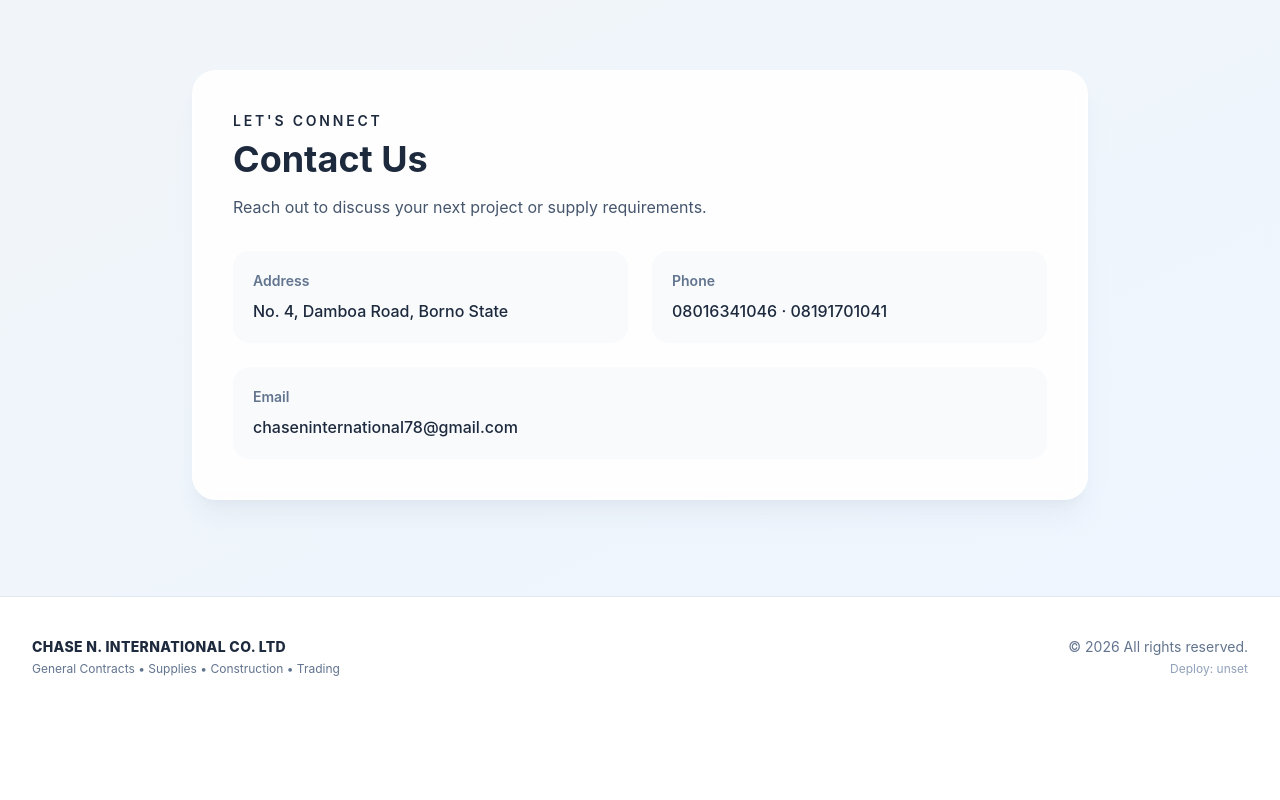
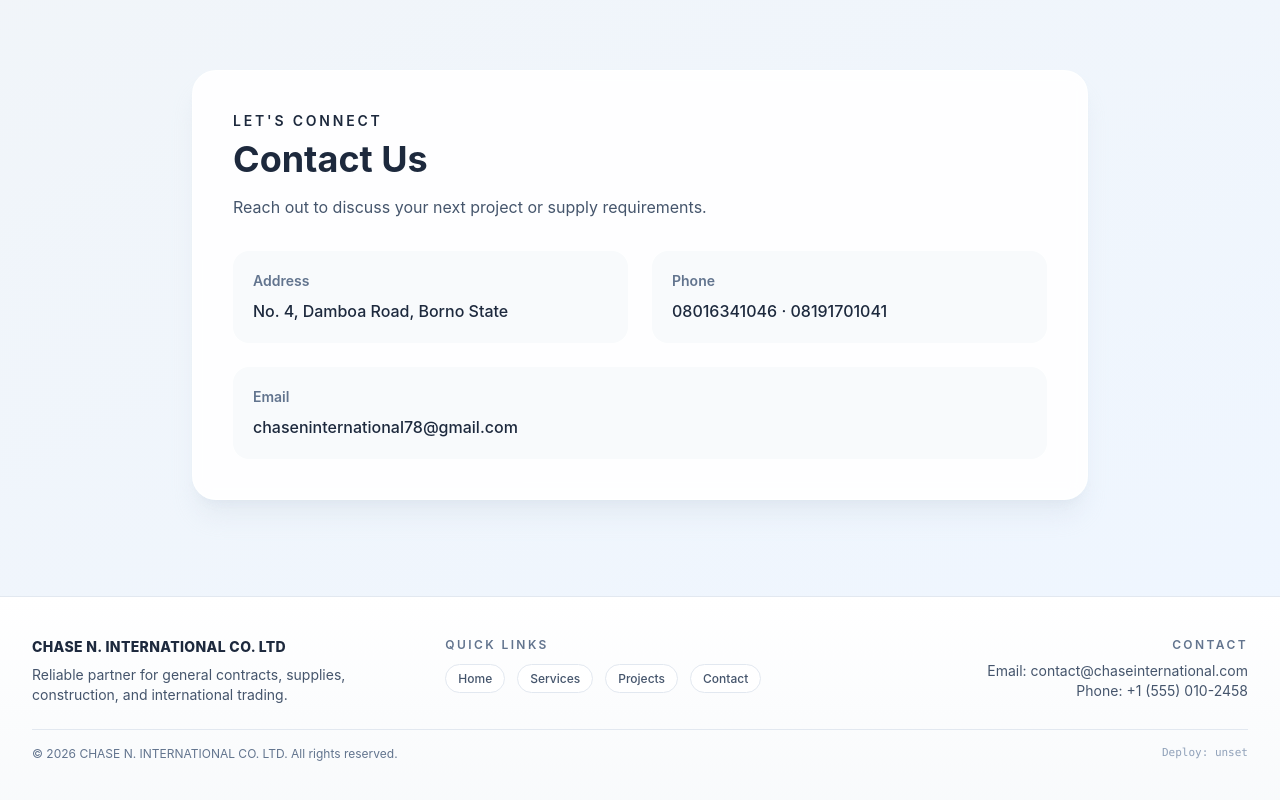
Before and after one commit to photon-e/chase-international, a Next.js app: page / in a window 1280 px wide. Shown: the part 2719-3519 px from the top of the page. Before the commit the page ends 3436 px from the top, so only its background shows below. Built offline with nearby package versions, Linux system fonts and the light colour scheme; no server answers.

Commit message:
Improve footer layout and content

```diff
--- a/components/Footer.js
+++ b/components/Footer.js
@@ -4,17 +4,51 @@ const deploymentId =
   process.env.NEXT_PUBLIC_DEPLOYMENT_ID ||
   'local';
 
+const footerLinks = [
+  { label: 'Home', href: '#top' },
+  { label: 'Services', href: '#services' },
+  { label: 'Projects', href: '#projects' },
+  { label: 'Contact', href: '#contact' },
+];
+
 export default function Footer() {
   return (
-    <footer className="border-t border-slate-200 bg-white py-10">
-      <div className="section-container flex flex-col items-center justify-between gap-3 text-center sm:flex-row sm:text-left">
-        <div>
-          <p className="text-sm font-extrabold tracking-wide text-secondary">CHASE N. INTERNATIONAL CO. LTD</p>
-          <p className="mt-1 text-xs text-slate-500">General Contracts • Supplies • Construction • Trading</p>
+    <footer className="border-t border-slate-200 bg-gradient-to-b from-white to-slate-50 py-10">
+      <div className="section-container space-y-6">
+        <div className="grid gap-6 text-center sm:grid-cols-2 sm:text-left lg:grid-cols-3">
+          <div>
+            <p className="text-sm font-extrabold tracking-wide text-secondary">CHASE N. INTERNATIONAL CO. LTD</p>
+            <p className="mt-2 max-w-md text-sm text-slate-600">
+              Reliable partner for general contracts, supplies, construction, and international trading.
+            </p>
+          </div>
+
+          <div>
+            <p className="text-xs font-semibold uppercase tracking-[0.2em] text-slate-500">Quick Links</p>
+            <ul className="mt-3 flex flex-wrap justify-center gap-3 sm:justify-start">
+              {footerLinks.map((link) => (
+                <li key={link.label}>
+                  <a
+                    href={link.href}
+                    className="rounded-full border border-slate-200 bg-white px-3 py-1.5 text-xs font-medium text-slate-600 transition hover:border-secondary/30 hover:text-secondary"
+                  >
+                    {link.label}
+                  </a>
+                </li>
+              ))}
+            </ul>
+          </div>
+
+          <div className="sm:col-span-2 lg:col-span-1 lg:text-right">
+            <p className="text-xs font-semibold uppercase tracking-[0.2em] text-slate-500">Contact</p>
+            <p className="mt-2 text-sm text-slate-600">Email: contact@chaseinternational.com</p>
+            <p className="text-sm text-slate-600">Phone: +1 (555) 010-2458</p>
+          </div>
         </div>
-        <div className="text-center sm:text-right">
-          <p className="text-sm text-slate-500">© {new Date().getFullYear()} All rights reserved.</p>
-          <p className="mt-1 text-xs text-slate-400">Deploy: {deploymentId.slice(0, 8)}</p>
+
+        <div className="flex flex-col items-center justify-between gap-2 border-t border-slate-200 pt-4 text-center text-xs text-slate-500 sm:flex-row sm:text-left">
+          <p>© {new Date().getFullYear()} CHASE N. INTERNATIONAL CO. LTD. All rights reserved.</p>
+          <p className="font-mono text-[11px] text-slate-400">Deploy: {deploymentId.slice(0, 8)}</p>
         </div>
       </div>
     </footer>
```
